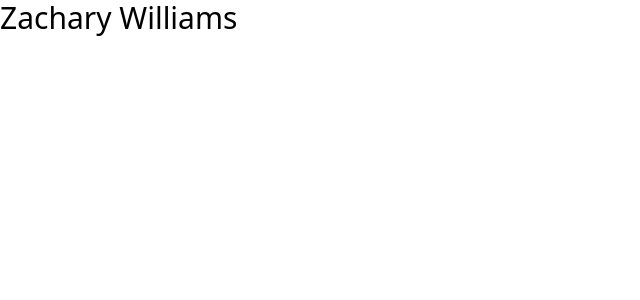
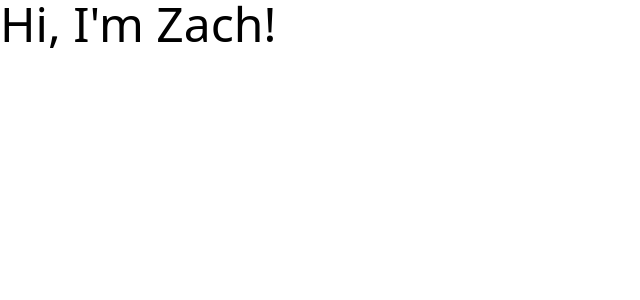
Before and after one commit to Flapjack2000/personal-website, a React (Vite) app: page / in a window 1280 px wide. Shown: the top 300 px of the page, without its empty margins (0-640 px from the left). Built offline with nearby package versions, Linux system fonts and the light colour scheme.

Commit message:
style test

```diff
--- a/src/App.jsx
+++ b/src/App.jsx
@@ -3,11 +3,11 @@ import reactLogo from './assets/react.svg'
 import viteLogo from '/vite.svg'
 
 function App() {
-  const [count, setCount] = useState(0)
-
   return (
     <>
-      <h1 class="text-3xl ">Zachary Williams</h1>
+      <div class="flex justify-content">
+        <h1 class="text-5xl ">Hi, I'm Zach!</h1>
+      </div>
       <p></p>
     </>
   )
```
